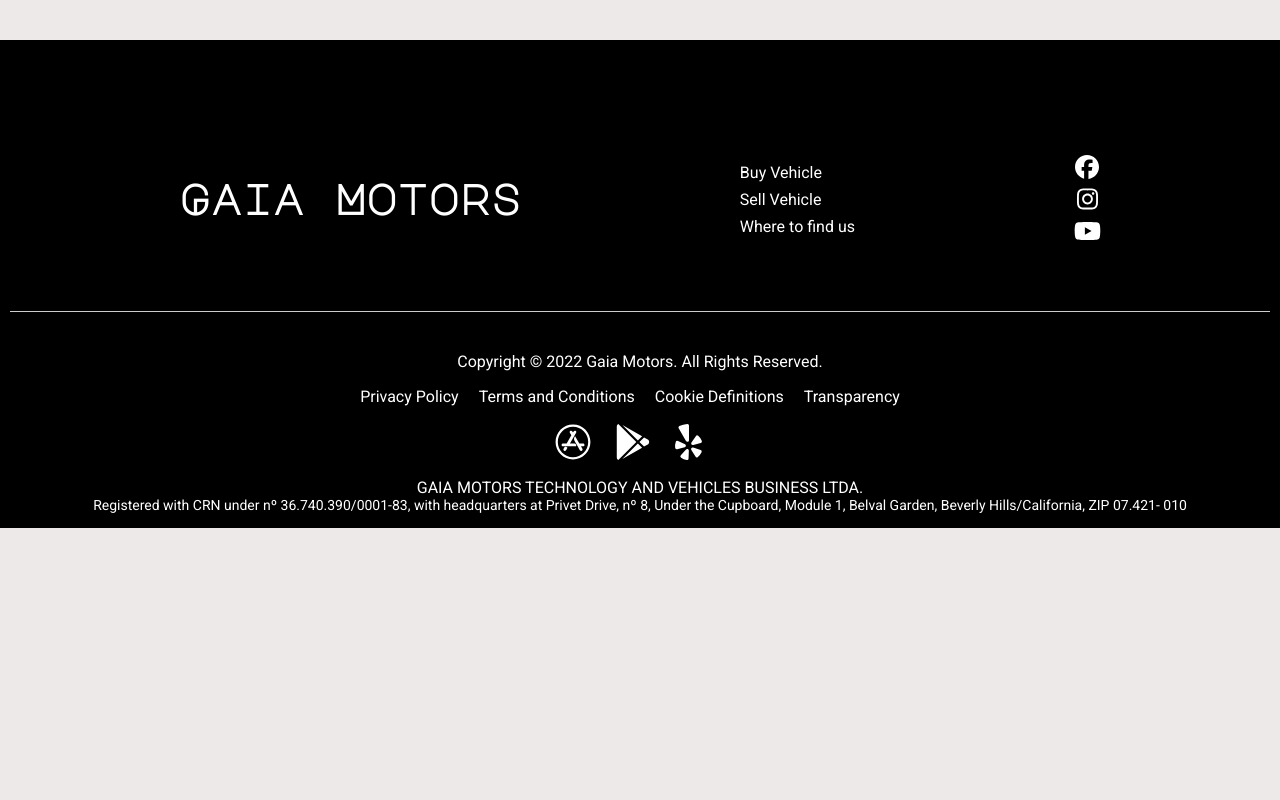
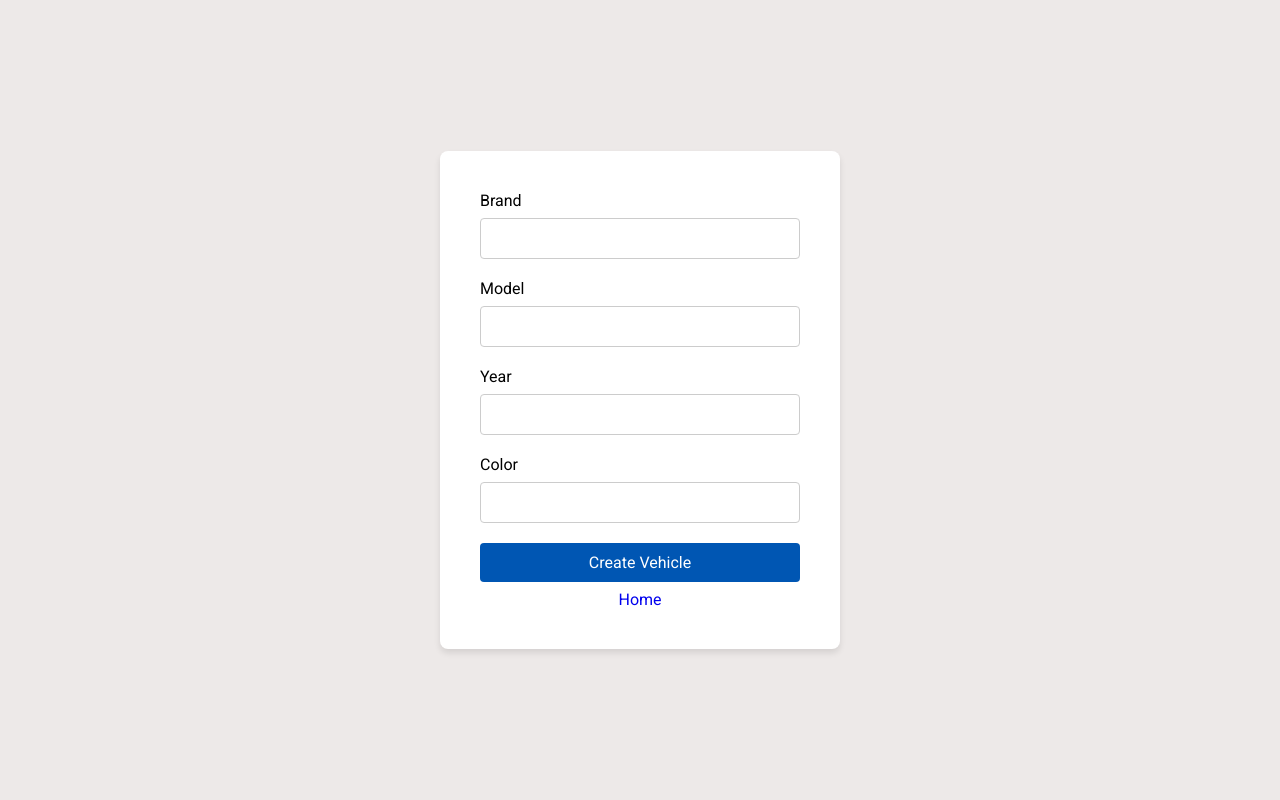
Before and after one commit to coder-gaia/vehicle_catalog, a React (Create React App) app: page /creatingVehicle in a window 1280 px wide. Shown: the top 800 px of the page. Built offline with nearby package versions, Linux system fonts and the light colour scheme.

Commit message:
Safe Commit

```diff
--- a/src/AuthContext.js
+++ b/src/AuthContext.js
@@ -1,28 +1,22 @@
-import React, { createContext, useState, useEffect } from 'react'
+import React, { createContext, useState } from 'react'
 import PropTypes from 'prop-types'
 
 export const AuthContext = createContext()
 
 const AuthProvider = ({ children }) => {
+  const [token, setToken] = useState(null);
   const [isLoggedIn, setIsLoggedIn] = useState(false);
-
-  useEffect(() => {
-    const loggedStatus = localStorage.getItem('isLoggedIn') === 'true';
-    setIsLoggedIn(loggedStatus);
-  }, []);
 
   const login = () => {
     setIsLoggedIn(true);
-    localStorage.setItem('isLoggedIn', 'true');
   };
 
   const logout = () => {
     setIsLoggedIn(false);
-    localStorage.setItem('isLoggedIn', 'false');
+    setToken(null);
   };
-
   return (
-    <AuthContext.Provider value={{ isLoggedIn, login, logout }}>
+    <AuthContext.Provider value={{ token, setToken, isLoggedIn, login, logout }}>
       {children}
     </AuthContext.Provider>
   );
--- /dev/null
+++ b/src/components/Creation/index.jsx
@@ -0,0 +1,92 @@
+import React, { useState } from "react";
+import { CreateButton, CreationContainer, CreationForm, InputContainer, InputField, InputLabel, UnderText } from "./styles";
+import axios from "axios";
+import { Link, useNavigate } from "react-router-dom";
+
+const CreateVehicle = () => {
+    const navigate = useNavigate();
+    const [brand, setBrand] = useState("");
+    const [model, setModel] = useState("");
+    const [year, setYear] = useState("");
+    const [color, setColor] = useState("");
+
+    const handleSubmit = async (event) => {
+      event.preventDefault();
+
+      try {
+        const response = await axios.post(
+          "http://localhost:8000/admin/vehicles/create/",
+          {
+            brand: brand,
+            model: model,
+            year: year,
+            color: color
+          },
+          {
+            withCredentials: true
+          }
+        );
+
+        if (response.status === 201) {
+          alert("Vehicle created successfully!");
+          navigate("/");
+        } else {
+          alert("Failed to create vehicle.");
+        }
+      } catch (error) {
+        console.error("Failed to create vehicle:", error);
+        alert("Failed to create vehicle.");
+      }
+    };
+
+  return (
+    <CreationContainer>
+      <CreationForm onSubmit={handleSubmit}>
+        <InputContainer>
+          <InputLabel htmlFor="brand">Brand</InputLabel>
+          <InputField
+            type="text"
+            id="brand"
+            value={brand}
+            onChange={(e) => setBrand(e.target.value)}
+            required
+          />
+        </InputContainer>
+        <InputContainer>
+          <InputLabel htmlFor="model">Model</InputLabel>
+          <InputField
+            type="text"
+            id="model"
+            value={model}
+            onChange={(e) => setModel(e.target.value)}
+            required
+          />
+        </InputContainer>
+        <InputContainer>
+          <InputLabel htmlFor="year">Year</InputLabel>
+          <InputField
+            type="text"
+            id="year"
+            value={year}
+            onChange={(e) => setYear(e.target.value)}
+            required
+          />
+        </InputContainer>
+        <InputContainer>
+          <InputLabel htmlFor="color">Color</InputLabel>
+          <InputField
+            type="text"
+            id="color"
+            value={color}
+            onChange={(e) => setColor(e.target.value)}
+            required
+          />
+        </InputContainer>
+        <CreateButton type="submit">Create Vehicle</CreateButton>
+        <UnderText><Link to="/">Home</Link></UnderText>
+      </CreationForm>
+    </CreationContainer>
+  );
+};
+
+export default CreateVehicle;
--- /dev/null
+++ b/src/components/Creation/styles.jsx
@@ -0,0 +1,64 @@
+import styled from "styled-components"
+import {colors} from '../../styles'
+
+export const CreationContainer = styled.div`
+  display: flex;
+  flex-direction: column;
+  align-items: center;
+  justify-content: center;
+  min-height: 100vh;
+  background-color: ${colors.backgroundColor};
+`;
+
+export const CreationForm = styled.form`
+  background-color: ${colors.white};
+  padding: 40px;
+  border-radius: 8px;
+  box-shadow: 0 4px 6px rgba(0, 0, 0, 0.1);
+  width: 100%;
+  max-width: 400px;
+  text-align: center;
+`;
+
+export const CreationTitle = styled.h2`
+  margin-bottom: 20px;
+  font-size: 24px;
+  color: ${colors.black};
+`;
+
+export const InputContainer = styled.div`
+  margin-bottom: 20px;
+  text-align: left;
+`;
+
+export const InputLabel = styled.label`
+  display: block;
+  margin-bottom: 8px;
+  color: ${colors.black};
+`;
+
+export const InputField = styled.input`
+  width: 100%;
+  padding: 10px;
+  border: 1px solid ${colors.grey};
+  border-radius: 4px;
+  font-size: 16px;
+`;
+
+export const CreateButton = styled.button`
+  width: 100%;
+  padding: 10px;
+  background-color: ${colors.blue};
+  color: ${colors.white};
+  border: none;
+  border-radius: 4px;
+  font-size: 16px;
+  cursor: pointer;
+  &:hover {
+    background-color: ${colors.lightBlue};
+  }
+`;
+
+export const UnderText = styled.p`
+  margin-top: 8px;
+`
--- a/src/components/Header/index.jsx
+++ b/src/components/Header/index.jsx
@@ -25,7 +25,7 @@ const Header = ()=>{
           </div>
 
           <div className="nav-item">
-            <a href="#">Sell Vehicle</a>
+            <Link to="creatingVehicle">Create Vehicle</Link>
           </div>
 
           <div className="nav-item">
--- a/src/components/Login/index.jsx
+++ b/src/components/Login/index.jsx
@@ -1,24 +1,23 @@
-import React, { useContext, useState } from 'react'
+import React, { useContext, useState } from 'react';
 import { InputContainer, InputField, InputLabel, LoginContainer, LoginForm, LoginTitle, SubmitButton } from './styles';
-import axios from 'axios'
-import { Link, useNavigate } from 'react-router-dom'
-import {AuthContext} from '../../AuthContext'
-
+import axios from 'axios';
+import { Link, useNavigate } from 'react-router-dom';
+import { AuthContext } from '../../AuthContext';
 
 const Login = () => {
   const [username, setUsername] = useState('');
   const [password, setPassword] = useState('');
   const [isLoggedIn, setIsLoggedIn] = useState(false);
-  const { login } = useContext(AuthContext);
-  const navigate = useNavigate()
+  const { login, setToken } = useContext(AuthContext);
+  const navigate = useNavigate();
 
   const handleUsernameChange = (event) => {
     setUsername(event.target.value);
-  }
+  };
 
   const handlePasswordChange = (event) => {
     setPassword(event.target.value);
-  }
+  };
 
   const handleSubmit = async (event) => {
     event.preventDefault();
@@ -30,10 +29,13 @@ const Login = () => {
       });
 
       if (response.status === 200) {
-        login()
+        const { token } = response.data;
+        setToken(token);
+        login();
         setIsLoggedIn(true);
-        alert(`${username} logged successffully!`);
-        navigate('/')
+        console.log(token);
+        alert(`${username} logged successfully!`);
+        navigate('/');
       } else {
         alert('Incorrect username or password. Please, check your credentials.');
       }
@@ -41,12 +43,12 @@ const Login = () => {
       alert('Incorrect username or password. Please, check your credentials.');
       console.error('Failed to sign in:', error);
     }
-  }
+  };
 
   const handleLogout = () => {
     setIsLoggedIn(false);
-    alert(`${username} unlogged successffully!`);
-  }
+    alert(`${username} unlogged successfully!`);
+  };
 
   return (
     <LoginContainer>
@@ -71,8 +73,7 @@ const Login = () => {
         </LoginForm>
       )}
     </LoginContainer>
-  )
-}
-
+  );
+};
 
 export default Login;
--- a/src/index.jsx
+++ b/src/index.jsx
@@ -2,12 +2,15 @@ import React from 'react'
 import ReactDOM from 'react-dom/client'
 import App from './App'
 import reportWebVitals from './reportWebVitals'
+import AuthProvider from './AuthContext'
 
 const root = ReactDOM.createRoot(document.getElementById('root'))
 
 root.render(
   <React.StrictMode>
-        <App />
+    <AuthProvider>
+    <App />
+    </AuthProvider>
   </React.StrictMode>
 )
 
--- a/src/routes.jsx
+++ b/src/routes.jsx
@@ -3,6 +3,7 @@ import { Routes, Route } from 'react-router-dom'
 import UserRegistration from "../src/components/UserRegistration"
 import Login from "../src/components/Login"
 import Home from '../src/Pages/Home'
+import CreateVehicle from "./components/Creation"
 import PropTypes from 'prop-types'
 
 
@@ -13,6 +14,7 @@ const Rotas = ({ isLoggedIn, handleLogout }) => {
       <Route path="/"  element={<Home isLoggedIn={isLoggedIn} handleLogout={handleLogout} />}/>
       <Route path="/signup" element={<UserRegistration/>}/>
       <Route path="/login" element={<Login/>}/>
+      <Route path="creatingVehicle/" element={<CreateVehicle/>}/>
   </Routes>
   )
 }
```
Also changed, not shown: src/api.js (added, +28 -0 lines).
